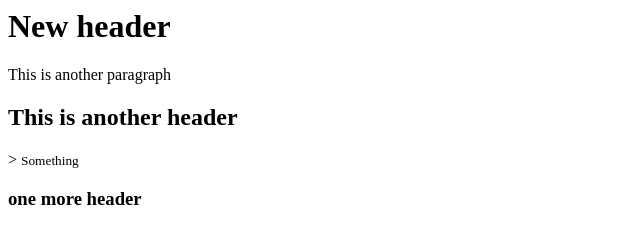
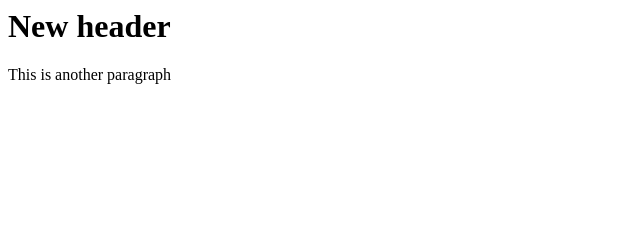
Before and after one commit to YVic95/git-tutorial, a plain HTML site: page index.html in a window 1280 px wide. Shown: the whole page, without its empty margins (0-640 px from the left). Drawn offline with Linux system fonts and the light colour scheme.

Commit message:
code cleaning

```diff
--- a/index.html
+++ b/index.html
@@ -3,15 +3,10 @@
         <title>Generic Title</title>
     </head>
     <body>
+
         <h1>New header</h1>
 
         <p>This is another paragraph</p>
 
-        <h2>This is another header</h2>>
-
-        <small>Something</small>
-
-        <h3>one more header</h3>
-
     </body>
 </html>
```
